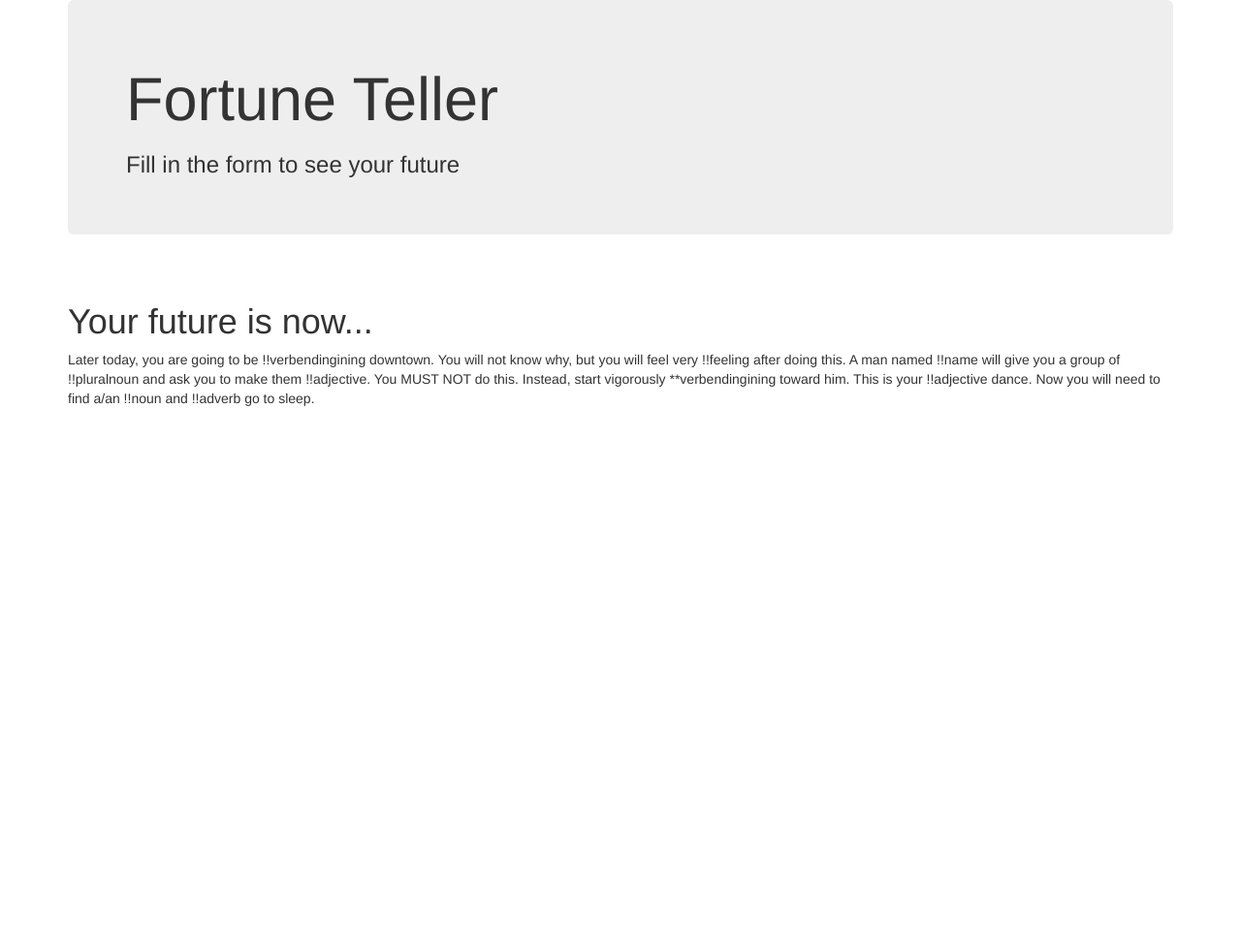
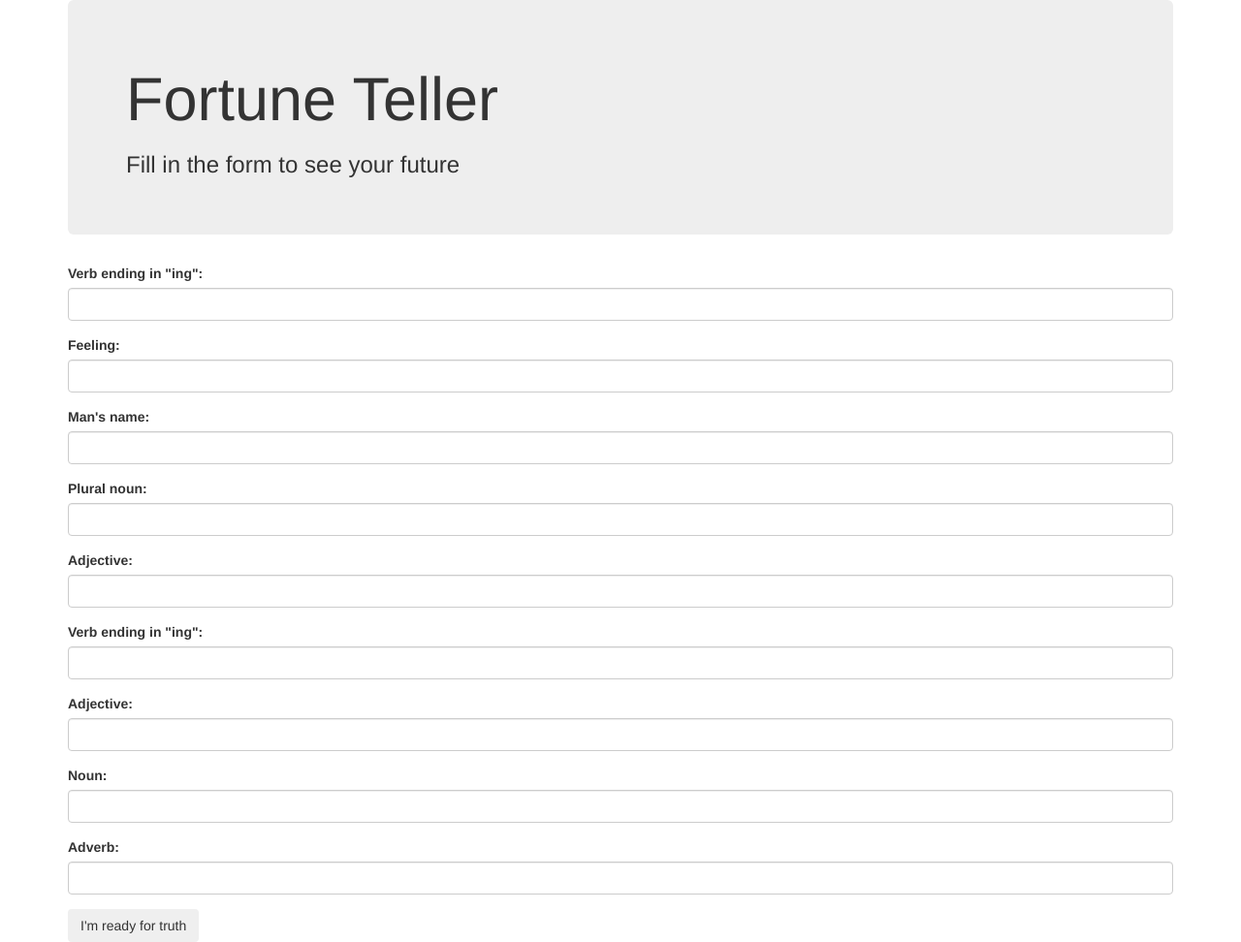
Before and after one commit to mbrecunier/epicodus-madlib, a plain HTML site: page index.html in a window 1280 px wide. Shown: the whole page at 97% size. Before the commit the page ends 800 px from the top, so only its background shows below. Drawn offline with nearby package versions, Linux system fonts and the light colour scheme.

Commit message:
add form and hide story skeleton

```diff
--- a/css/styles.css
+++ b/css/styles.css
@@ -0,0 +1,3 @@
+#story {
+  display: none;
+}
--- a/index.html
+++ b/index.html
@@ -17,14 +17,49 @@
       <div id="blanks">
         <form>
           <div class="form-group">
-            <label for="person1">
+            <label for="verbing1">Verb ending in "ing":</label>
+            <input id="verbing1" class="form-control" type="text">
           </div>
+          <div class="form-group">
+            <label for="feeling">Feeling:</label>
+            <input id="feeling" class="form-control" type="text">
+          </div>
+          <div class="form-group">
+            <label for="name">Man's name:</label>
+            <input id="name" class="form-control" type="text">
+          </div>
+          <div class="form-group">
+            <label for="pluralnoun">Plural noun:</label>
+            <input id="pluralnoun" class="form-control" type="text">
+          </div>
+          <div class="form-group">
+            <label for="adjective1">Adjective:</label>
+            <input id="adjective1" class="form-control" type="text">
+          </div>
+          <div class="form-group">
+            <label for="verbing2">Verb ending in "ing":</label>
+            <input id="verbing2" class="form-control" type="text">
+          </div>
+          <div class="form-group">
+            <label for="adjective2">Adjective:</label>
+            <input id="adjective2" class="form-control" type="text">
+          </div>
+          <div class="form-group">
+            <label for="noun">Noun:</label>
+            <input id="noun" class="form-control" type="text">
+          </div>
+          <div class="form-group">
+            <label for="adverb">Adverb:</label>
+            <input id="adverb" class="form-control" type="text">
+          </div>
+
+          <button type="submit" class="btn">I'm ready for truth</button>
         </form>
       </div>
 
       <div id="story">
         <h1>Your future is now...</h1>
-        <p>Later today, you are going to be !!verbendingining downtown. You will not know why, but you will feel very !!feeling after doing this. A man named !!name will give you a group of !!pluralnoun and ask you to make them !!adjective. You MUST NOT do this. Instead, start vigorously **verbendingining toward him. This is your !!adjective dance. Now you will need to find a/an !!noun and !!adverb go to sleep.</p>
+        <h4>Later today, you are going to be <span id="verbing1"></span> downtown. You will not know why, but you will feel very <span id="feeling"></span> after doing this. A man named <span id="name"></span> will give you a group of <span id="pluralnoun"></span> and ask you to make them <span id="adjective1"></span>. You MUST NOT do this. Instead, start vigorously <span id="verbing2"></span> toward him. This is your <span id="adjective2"></span> dance. Now you will need to find a/an <span id="noun"></span> and <span id="adverb"> go to sleep.</h4>
       </div>
     </div>
 
```
